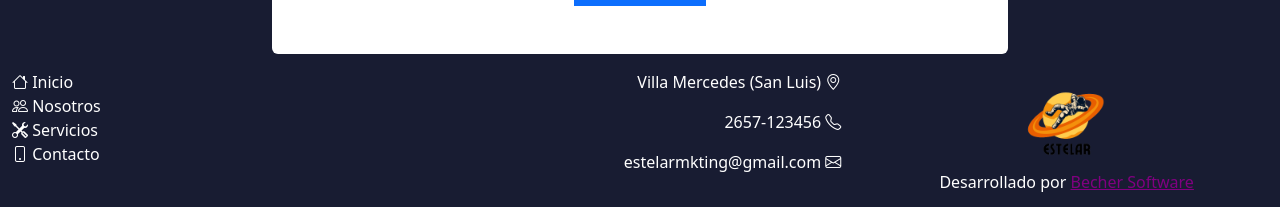
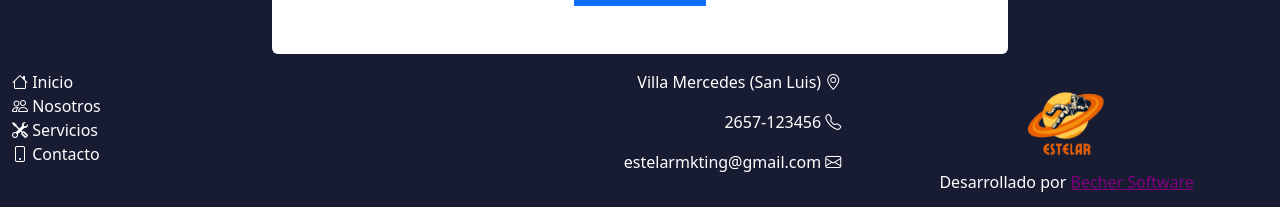
Before and after one commit to ignaciobecher/EstelarVue, a Vue app: page / in a window 1280 px wide. Shown: the part 2968-3175 px from the top of the page. Built offline with nearby package versions, Linux system fonts and the light colour scheme.

Commit message:
footer logo changed

```diff
--- a/src/components/footerPage.vue
+++ b/src/components/footerPage.vue
@@ -26,7 +26,7 @@
                     <p>estelarmkting@gmail.com <i class="bi bi-envelope"></i></p>
                 </div>
                 <div class="col-md-4 order-md-3 text-center">
-                    <img src="../assets/logoConLetras.png" alt="Logo de Tu Empresa" class="img-fluid"
+                    <img src="../assets/logoConLetrasNaranjas.png" alt="Logo de Tu Empresa" class="img-fluid"
                         style="max-width: 100px;">
                     <p>Desarrollado por <a id="becherLink" href="https://bechersoftware.vercel.app/" target="_blank">Becher
                             Software</a></p>
```
Also changed, not shown: src/assets/logoConLetrasNaranjas.png (added).
